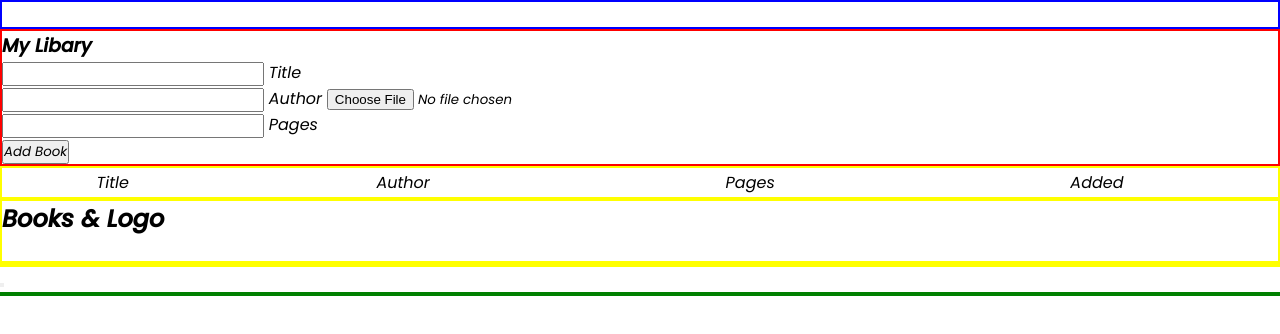
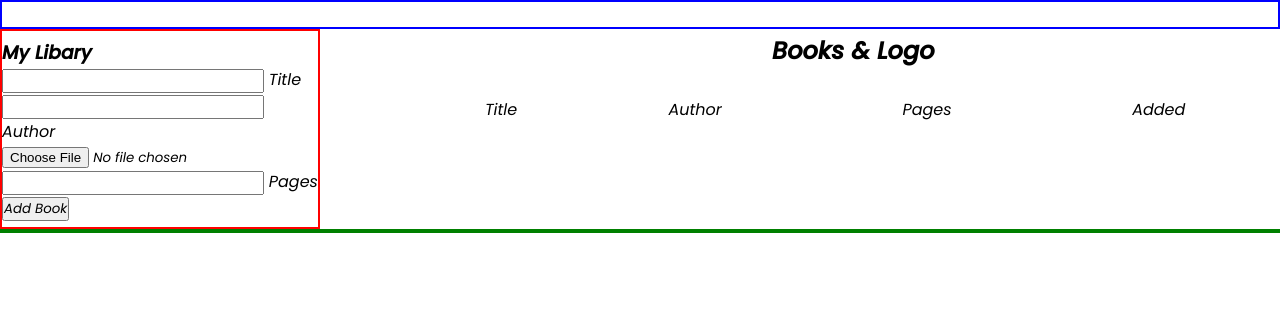
Before and after one commit to LittleCanOpener/MyLibrary, a plain HTML site: page index.html in a window 1280 px wide. Drawn offline with Linux system fonts and the light colour scheme.

Commit message:
added minor styling

```diff
--- a/index.html
+++ b/index.html
@@ -43,24 +43,12 @@
                             <input type="text" id="number" autocomplete="off" required>
                             <span>Pages</span>
                         </div>
-                        <button class="submit" value="submit" onclick="getInputValue()">Add Book</button>
+                        <button class="submit" value="submit">Add Book</button>
                     </form>
                 </aside>
             </section>
-
+            <!--Books & Logo-->
             <section class="table-display">
-                <table>
-                    <tr>
-                        <td>Title</td>
-                        <td>Author</td>
-                        <td>Pages</td>
-                        <td>Added</td>
-                    </tr>
-                    <tbody class="table-body"></tbody>
-                </table>
-            </section>
-            <!--Books & Logo-->
-            <section class="book">
                 <h2>Books & Logo</h2>
                 <div>
                     <figure>
@@ -70,21 +58,17 @@
                         </figcaption>
                     </figure>
                 </div>
-            </section>
-            <!--Description & Author's name.-->
-            <section class="author, description">
-                <blockquote>
-                    <p></p>
-                    <span></span>
-                </blockquote>
-            </section>
-            <!--Publish Button-->
-            <section class="publish">
-                <div>
-                    <h3></h3>
-                    <p></p>
-                </div>
-                <button></button>
+                <table>
+                    <th>
+                        <tr>
+                            <td>Title</td>
+                            <td>Author</td>
+                            <td>Pages</td>
+                            <td>Added</td>
+                        </tr>
+                    </th>
+                    <tbody class="table-body"></tbody>
+                </table>
             </section>
         </main>
         <footer>
--- a/style.css
+++ b/style.css
@@ -8,12 +8,17 @@
 header {
     border: solid blue 2px;
 }
-aside {
+main {
     display: grid;
+    align-items: baseline;
+    grid-template-columns: 1fr 2fr;
+}
+.libary {
+    width: 25vw;
+    height: 25vh;
+    display: grid;
+    align-content: center;
     border: solid red 2px;
-}
-.table-display, .author, .description, .book  {
-    border: solid yellow 2px;
 }
 
 /*Table Style*/
```
